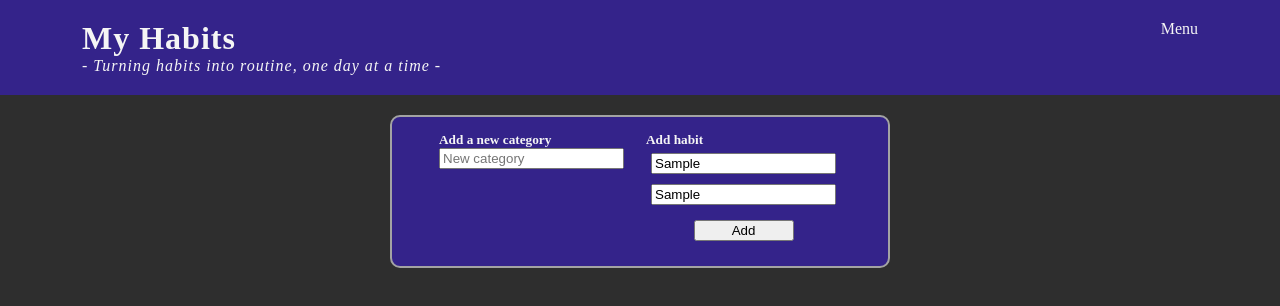
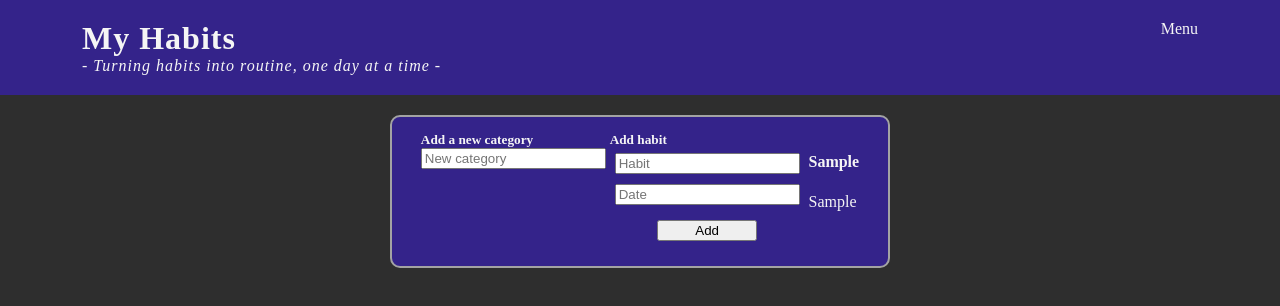
Before and after one commit to katribu/HabitTrackerFrontEnd, a React (Create React App) app: page / in a window 1280 px wide. Both pictures are taken after typing "Sample", "Sample" into the empty fields and a click on the button "Add". Shown: the top 306 px of the page. Built offline with nearby package versions, Linux system fonts and the light colour scheme.

Commit message:
made input fields work to add info

```diff
--- a/src/App.tsx
+++ b/src/App.tsx
@@ -1,8 +1,22 @@
-import React from 'react';
+
 import './App.css';
+import Habit from './components/Habit';
 import Header from './components/Header';
+import React, {useState} from "react"
+import List from './components/List';
+
+export interface IState {
+  habits : {
+    habit: string
+    date: string
+  }[]
+}
+
+
 
 function App() {
+
+  const [habit, setHabit] = useState<IState["habits"]>([])
 
 
   return (
@@ -14,14 +28,8 @@ function App() {
           <h5>Add a new category</h5>
           <input type="text" placeholder="New category"/>
         </div>
-
-        <div className="add-habit-div">
-          <h5> Add habit</h5>
-          <input type="text" placeholder="Select habit"/>
-          <input type="text" placeholder="Date" />
-          <button type="submit" className="submit-btn">Add</button>
-        </div>
-
+        <Habit habit={habit} setHabit={setHabit}/>
+        <List habits={habit}/>
       </div>
     </div>
   );
--- /dev/null
+++ b/src/components/Habit.tsx
@@ -0,0 +1,48 @@
+import React, {useState} from "react"
+import {IState as Props} from "../App"
+
+interface IProps {
+    habit: Props["habits"]
+    setHabit: React.Dispatch<React.SetStateAction<Props["habits"]>>
+}
+
+export default function Habit({habit, setHabit}: IProps) {
+
+    const [input, setInputs] = useState<{habit:string; date: string;}>({
+        habit: "",
+        date: ""
+      })
+
+      const handleChange = (e : React.ChangeEvent<HTMLInputElement>) : void => {
+        setInputs({
+            ...input,
+            [e.target.name]:e.target.value
+        })
+      }
+
+      const handleClick = () : void => {
+        if(!input.date || !input.habit){
+            return;
+        }
+        setHabit([
+            ...habit,
+            {
+                habit: input.habit,
+                date: input.date
+            }
+        ]);
+
+        setInputs({
+            habit:"",
+            date:""
+        })
+      }
+    return (
+        <div className="add-habit-div">
+            <h5> Add habit</h5>
+            <input type="text" placeholder="Habit" value={input.habit} name="habit" onChange={handleChange}/>
+            <input type="text" placeholder="Date" value={input.date} name="date" onChange={handleChange}/>
+            <button type="submit" className="submit-btn" onClick={handleClick}>Add</button>
+      </div>
+    )
+}
--- /dev/null
+++ b/src/components/List.tsx
@@ -0,0 +1,24 @@
+import React from "react"
+import {IState as Props} from "../App"
+
+interface IProps {
+    habits:Props["habits"]
+}
+
+export default function List({habits}:IProps) {
+
+    const renderHabits: JSX.Element[] = habits.map((hab,i) => {
+        return (
+            <div key={i}>
+                <h4>{hab.habit}</h4>
+                <p>{hab.date}</p>
+            </div>
+        )
+    })
+
+    return (
+        <div>
+            {renderHabits}
+        </div>
+    )
+}
```
